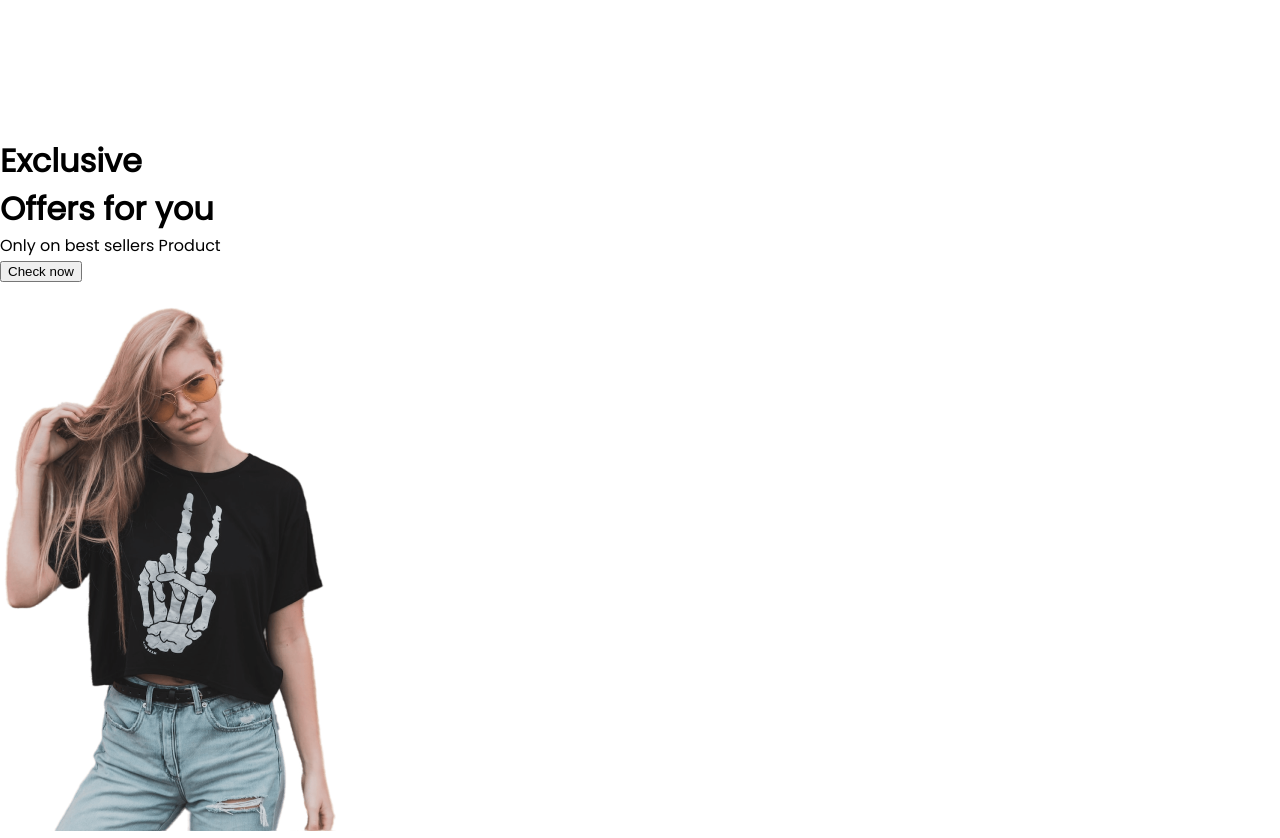
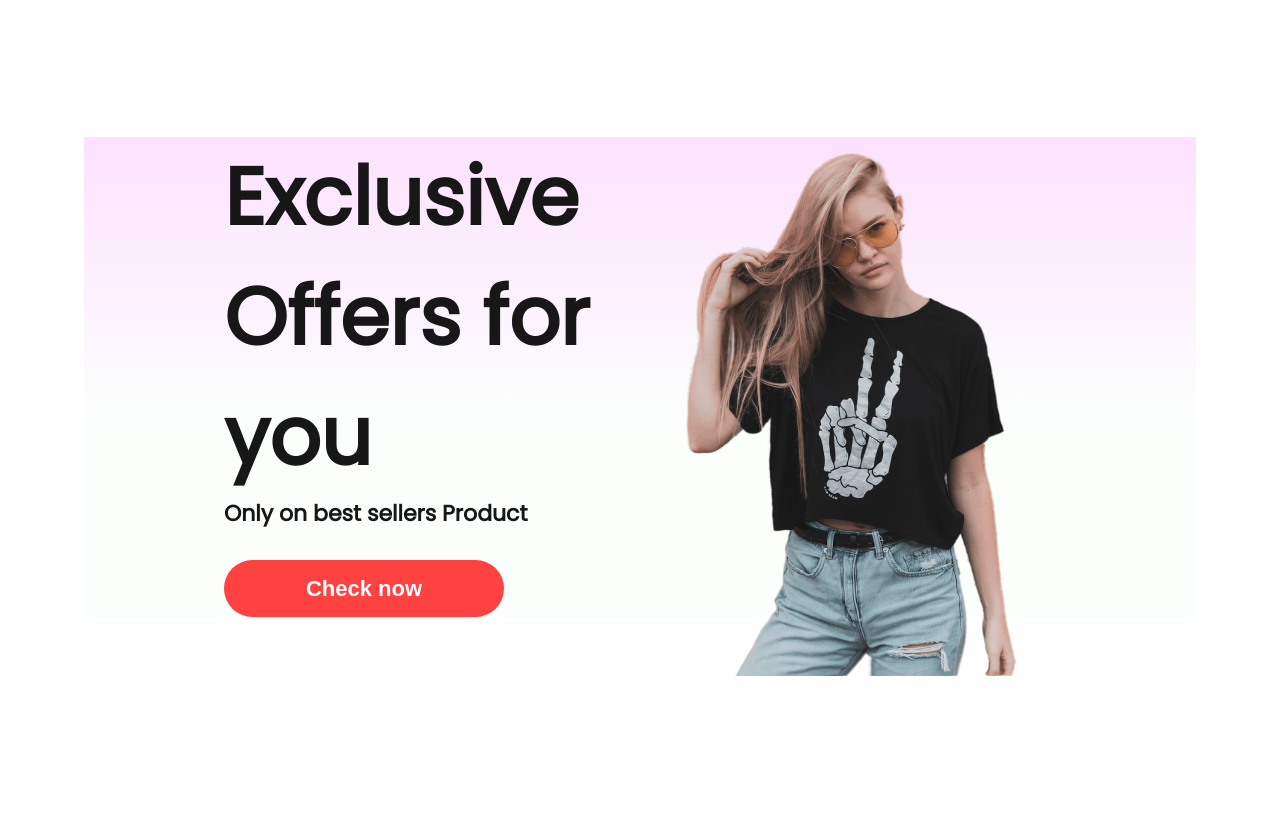
Before and after one commit to zzinue/E-commerce-Frontend, a React (Create React App) app: page / in a window 1280 px wide. Shown: the part 1480-2318 px from the top of the page. After the commit the page ends 2247 px from the top, so only its background shows below. Built offline with nearby package versions, Linux system fonts and the light colour scheme.

Commit message:
Creating newCollections component

```diff
--- a/src/Components/Offers/Offers.css
+++ b/src/Components/Offers/Offers.css
@@ -0,0 +1,45 @@
+.offers {
+  width: 65%;
+  height: 60vh;
+  display: flex;
+  margin: auto;
+  padding: 0px 140px;
+  margin-bottom: 150px;
+  background: linear-gradient(180deg, #fde1ff 0%, #e1ffea22 60%);
+}
+
+.offers-left {
+  flex: 1;
+  display: flex;
+  flex-direction: column;
+  justify-content: center;
+}
+.offers-left h1 {
+  color: #171717;
+  font-size: 80px;
+  font-weight: 600;
+}
+.offers-left p {
+  color: #171717;
+  font-size: 22px;
+  font-weight: 600;
+}
+.offers-left button {
+  width: 280px;
+  height: 70px;
+  border-radius: 35px;
+  background: #ff4141;
+  border: none;
+  color: white;
+  font-size: 22px;
+  font-weight: 600;
+  margin-top: 30px;
+  cursor: pointer;
+}
+.offers-right {
+  flex: 1;
+  display: flex;
+  align-items: center;
+  justify-content: flex-end;
+  padding-top: 50px;
+}
```
Also changed, not shown: src/Components/NewCollections/NewCollections.jsx (added, +7 -0 lines), src/Components/NewCollections/NewCollections.css (added).
